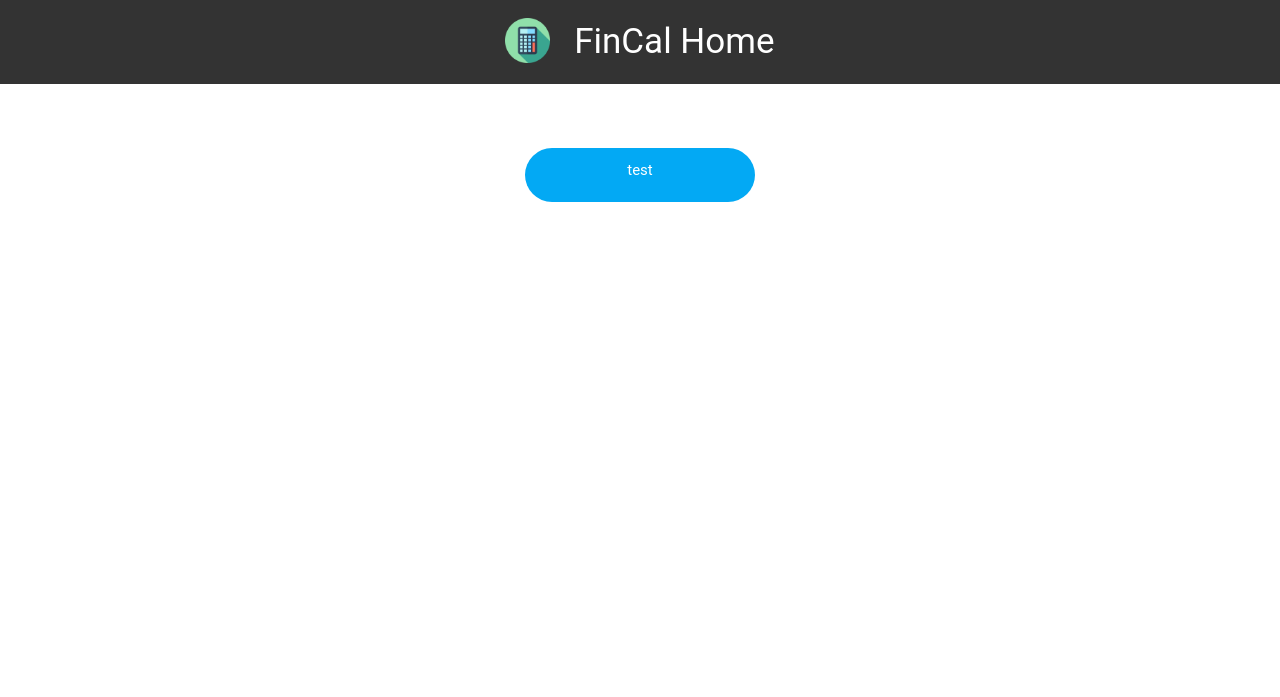
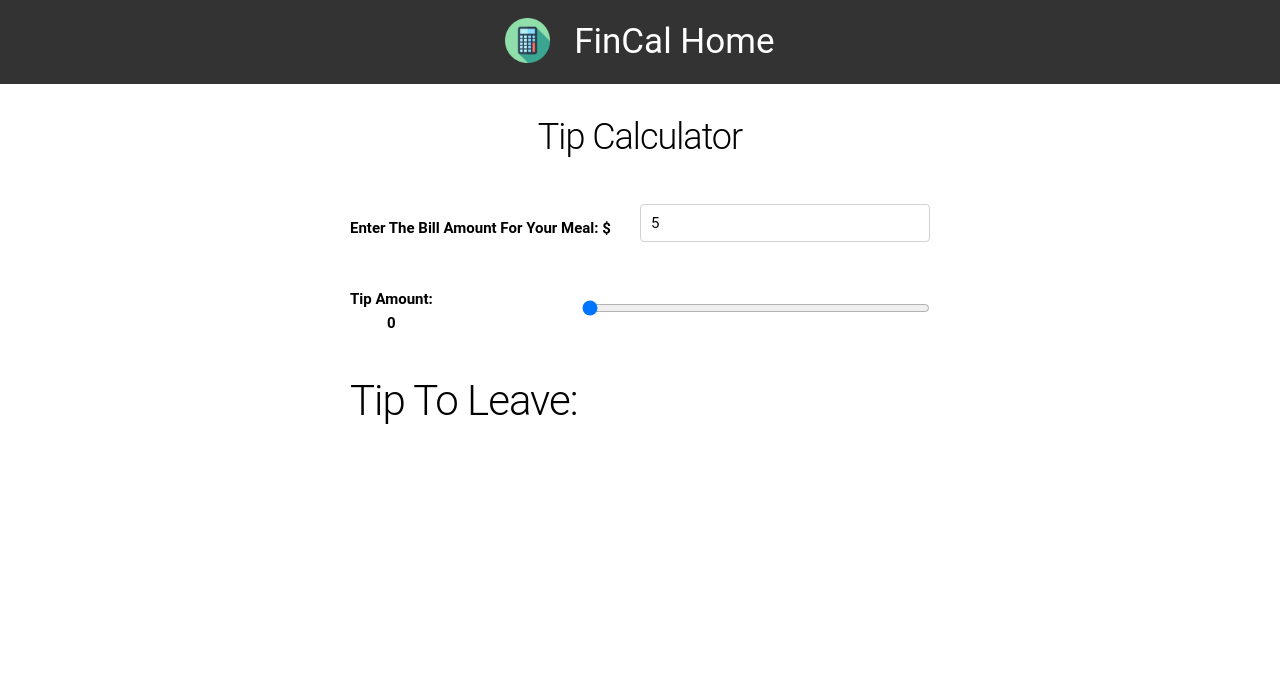
Before and after one commit to IIT-Web-Application-Development/fincal, a website: page html/tipCalc.html in a window 1280 px wide. Drawn offline with nearby package versions, Linux system fonts and the light colour scheme.

Commit message:
tip calc frame

```diff
--- a/css/custom.css
+++ b/css/custom.css
@@ -98,3 +98,73 @@ footer{
     margin-right: 15px;
     margin-bottom: -10px;
 }
+
+
+/*Stuff for tip calculator*/
+
+.tipwrapper {
+    width: 100%;
+    margin-left: auto auto auto 0;
+    margin-right: auto;
+    text-align: center;
+}
+
+.tipborder {
+    color: black;
+    display: inline-block;
+    background-color: white;
+    margin-left:  25px;
+    margin-right:  25px;
+    margin-top: 1%;
+    width: 600px;
+    height: 500px;
+    /*Changes the padding inside the box*/
+    padding-top:10px;
+    padding-bottom: 20px;
+    padding-right: 10px;
+    padding-left: 10px;
+    border-radius: 10px;
+    box-sizing: border-box;
+    text-align: center;
+  }
+
+  .tipheading{
+      padding-top: 30px;
+  }
+
+.wrapper__title {
+    text-transform: capitalize;
+    margin: 0 0 40px;
+}
+
+.calculator__row {
+    display: flex;
+    justify-content: space-between;
+    align-items: center;
+    margin: 0 0 30px;
+}
+
+.calculator__row label {
+    text-transform: capitalize;
+    font-weight: 700;
+}
+
+.calculator__bill {
+    width: 50%;
+}
+
+.calculator__tip {
+    width: 60%;
+}
+
+.calculator__info {
+    text-transform: capitalize;
+    margin: 0;
+}
+
+/*SLIDER*/
+
+$shade-10: #2c3e50 !default;
+$shade-1: #d7dcdf !default;
+$shade-0: #fff !default;
+$teal: #1abc9c !default;
--- a/html/tipCalc.html
+++ b/html/tipCalc.html
@@ -35,9 +35,27 @@
 
   <!-- Primary Page Layout
   –––––––––––––––––––––––––––––––––––––––––––––––––– -->
-  <div class="BorderWrapper">
-    <div class="NameBorder">
-      <p>test</p>
+  <div class="tipwrapper">
+    <h3 class="tipheading">Tip Calculator</h3>
+    <div class="tipborder">
+      <form class="calculator">
+        <div class="calculator__row">
+          <label for="bill">enter the bill amount for your meal: $</label>
+          <input type="text" id="bill" class="calculator__bill" value="5" required/>
+        </div>
+        <div class="calculator__row">
+          <label for="tip">tip amount:
+            <label id="text">0</label>
+          </label>
+          <br>
+          <br>
+            <input type="range" min="0" max="100" value="0" step="1" class="calculator__tip" id="tip" required/>
+        </div>
+        <div class="calculator__row">
+          <h2 class="calculator__info">tip to leave: <span class="calculator__result"></span></h2>
+        </div>
+      </form>
+
     </div>
   </div>
 
--- a/js/app.js
+++ b/js/app.js
@@ -1,2 +1,2 @@
-//Loads the nave bar in the pages.
+//Loads the nav bar in the pages.
 $('#navbar').load('navbar.html');
```
